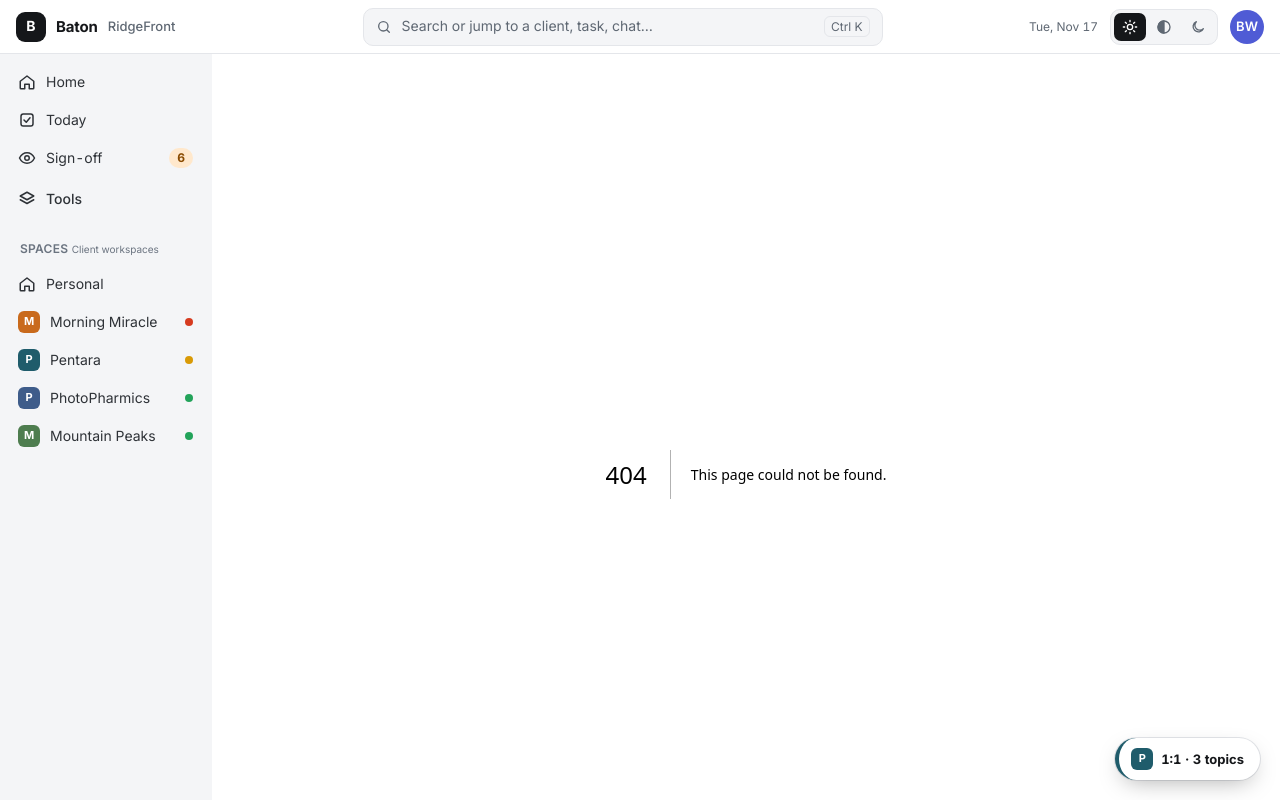
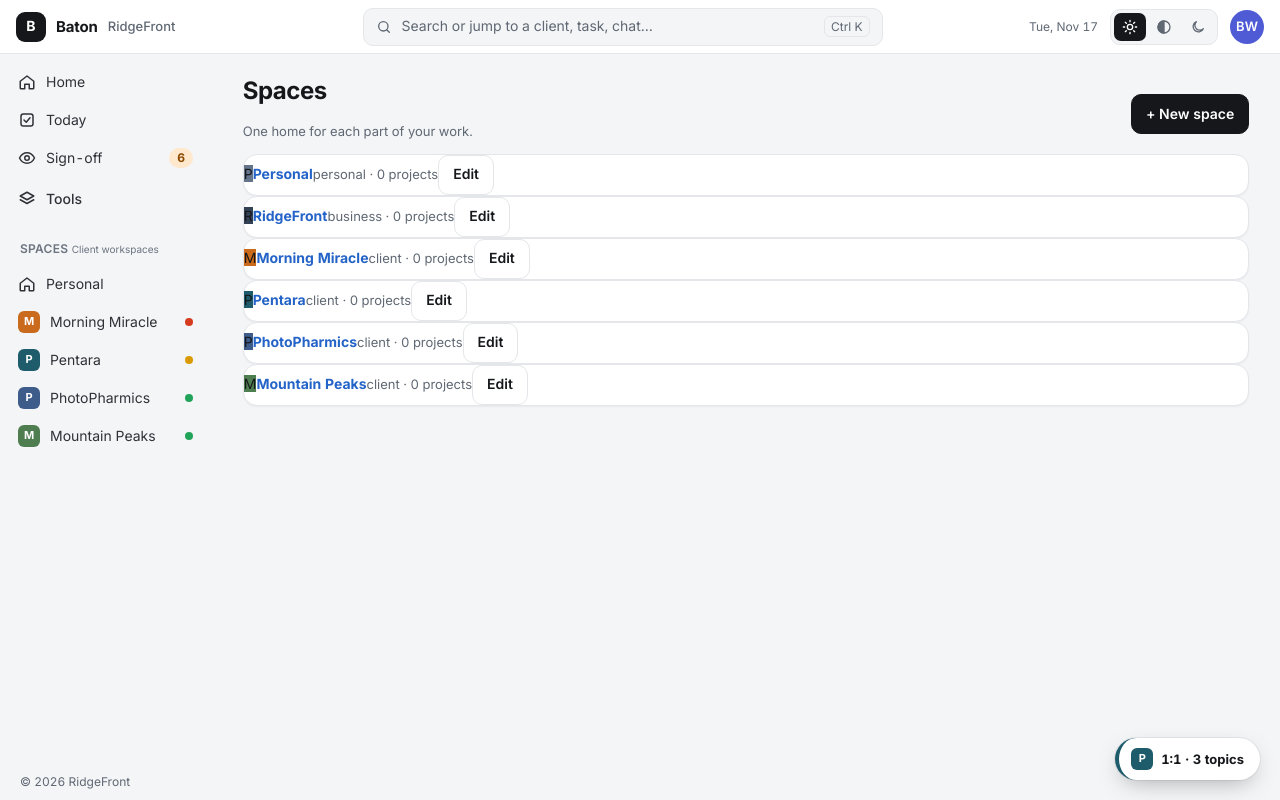
Before and after one commit to bwalker1962/baton, a Next.js app: page /spaces in a window 1280 px wide. Before the commit this address had no page. Shown: the top 800 px of the page. Built offline with nearby package versions, Linux system fonts and the light colour scheme.

Commit message:
Create unified Spaces directory with add and edit forms

```diff
--- /dev/null
+++ b/src/app/spaces/page.tsx
@@ -0,0 +1,50 @@
+"use client";
+import Link from "next/link";
+import { useState } from "react";
+import { clients } from "@/lib/data";
+import { useStore, type Space } from "@/lib/store";
+
+const defaults: Space[] = [
+  { id: "personal", name: "Personal", kind: "personal", color: "#64748b" },
+  { id: "ridgefront", name: "RidgeFront", kind: "business", color: "#334155" },
+  ...clients.map(c => ({ id: c.id, name: c.name, kind: "client" as const, color: c.color, website: c.website }))
+];
+export function useSpaces() {
+  const { spaces } = useStore();
+  return [...defaults.map(d => ({ ...d, ...spaces.find(s => s.id === d.id) })), ...spaces.filter(s => !defaults.some(d => d.id === s.id))];
+}
+export default function SpacesPage() {
+  const { projects, addSpace, updateSpace } = useStore();
+  const spaces = useSpaces();
+  const [adding, setAdding] = useState(false);
+  const [editing, setEditing] = useState<string | null>(null);
+  const [name, setName] = useState("");
+  const [kind, setKind] = useState<Space["kind"]>("client");
+  const [color, setColor] = useState("#4263a8");
+  const [website, setWebsite] = useState("");
+  const beginEdit = (s: Space) => { setEditing(s.id); setAdding(false); setName(s.name); setKind(s.kind); setColor(s.color); setWebsite(s.website ?? ""); };
+  const save = (e: React.FormEvent) => {
+    e.preventDefault();
+    if (!name.trim()) return;
+    const patch = { name: name.trim(), kind, color, website: website.trim() || undefined };
+    if (editing) updateSpace(editing, { ...patch, id: editing });
+    else addSpace({ ...patch, id: "space-" + crypto.randomUUID() });
+    setAdding(false); setEditing(null); setName("");
+  };
+  return <div className="baton-space-page">
+    <div className="pagehead"><div><h1 className="title">Spaces</h1><p className="muted small">One home for each part of your work.</p></div><button className="btn btn-primary" onClick={() => { setAdding(true); setEditing(null); setName(""); setKind("client"); setColor("#4263a8"); setWebsite(""); }}>+ New space</button></div>
+    {(adding || editing) && <form className="card baton-space-editor" onSubmit={save}>
+      <h2>{editing ? "Edit space" : "New space"}</h2>
+      <label>Name<input className="input" required autoFocus value={name} onChange={e => setName(e.target.value)} placeholder="Space name" /></label>
+      <label>Type<select className="input" value={kind} onChange={e => setKind(e.target.value as Space["kind"])}><option value="client">Client</option><option value="business">Business</option><option value="personal">Personal</option></select></label>
+      <label>Color<input type="color" value={color} onChange={e => setColor(e.target.value)} /></label>
+      <label>Website (optional)<input className="input" value={website} onChange={e => setWebsite(e.target.value)} placeholder="https://..." /></label>
+      <div className="baton-space-actions"><button type="button" className="btn" onClick={() => {setAdding(false);setEditing(null);}}>Cancel</button><button className="btn btn-primary" type="submit">Save space</button></div>
+    </form>}
+    <div className="baton-space-list">{spaces.filter(s => !s.archived).map(s => <div className="card baton-space-line" key={s.id}>
+      <span className="baton-space-mark" style={{background:s.color}} aria-hidden="true">{s.name.slice(0,1).toUpperCase()}</span>
+      <Link className="grow" href={`/spaces/${s.id}`}><strong>{s.name}</strong><span className="muted small">{s.kind} · {projects.filter(p=>p.clientId===s.id).length} projects</span></Link>
+      <button className="btn" onClick={() => beginEdit(s)}>Edit</button>
+    </div>)}</div>
+  </div>;
+}
```
